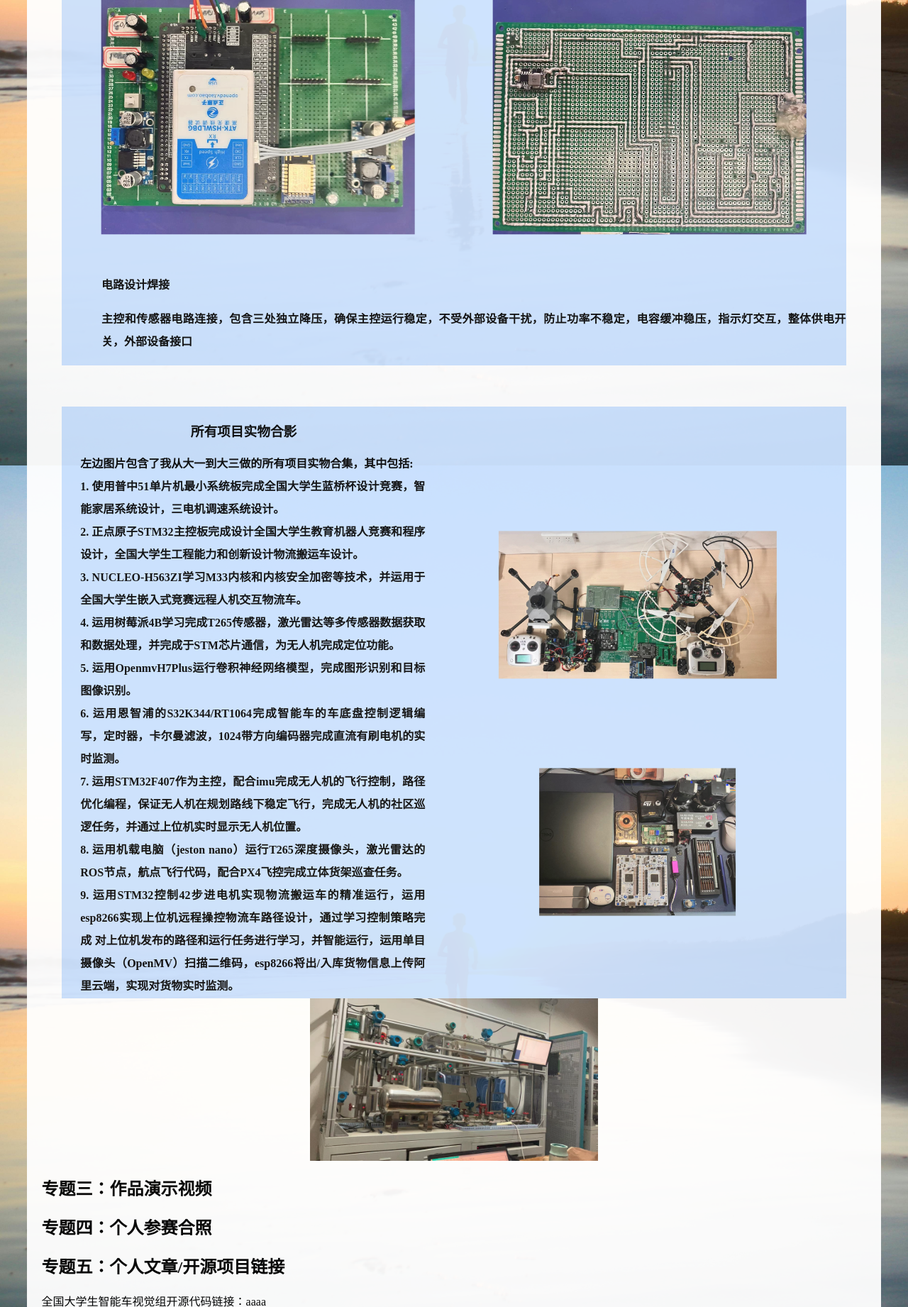
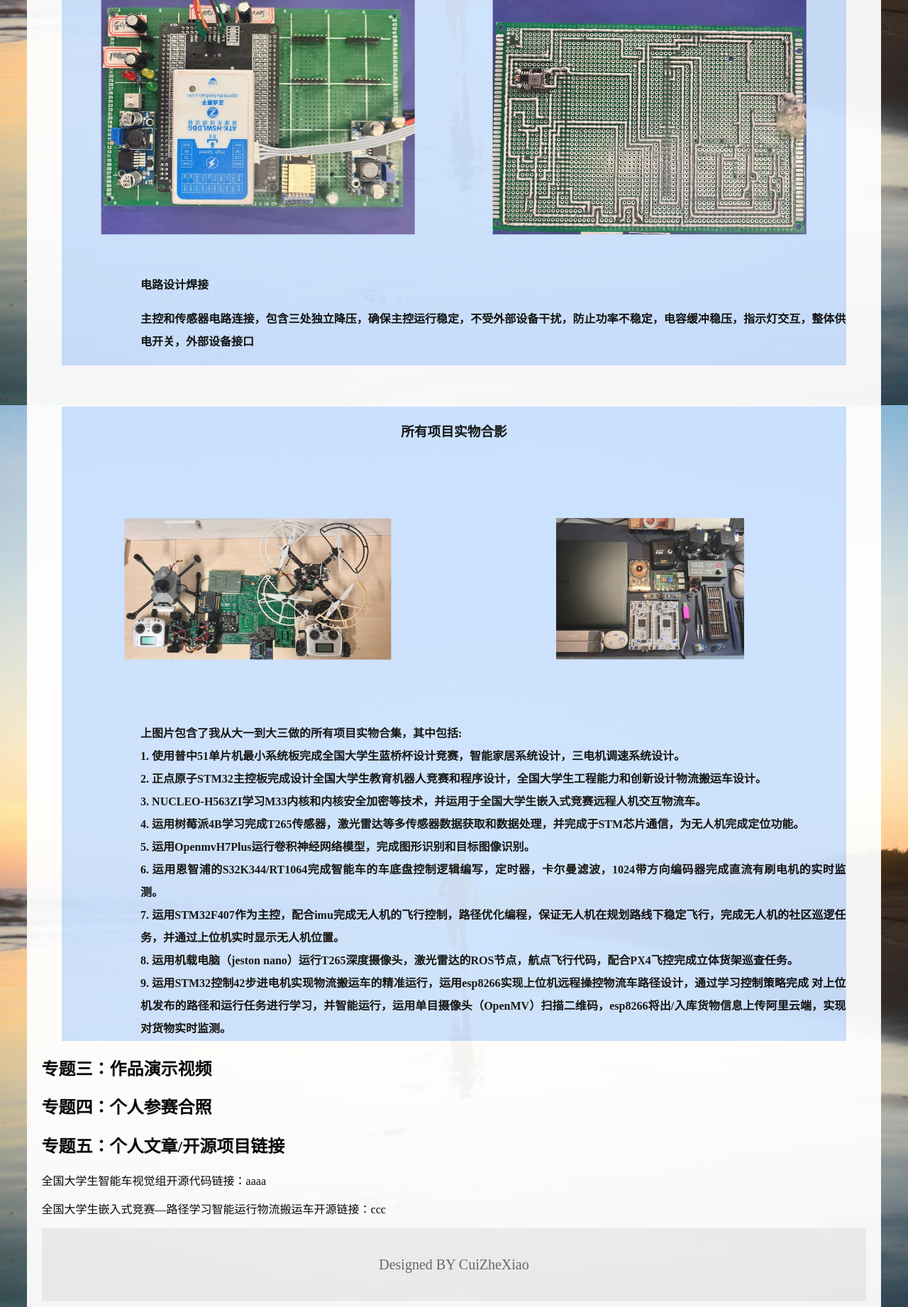
Before and after one commit to TonyDDcui/Self_Introduction, a PHP site: page / in a window 1280 px wide. Shown: the part 2021-3863 px from the top of the page at 71% size. Run offline with PHP 8.4, Linux system fonts and the light colour scheme.

Commit message:
新增内容和字体调整

```diff
--- a/index.html
+++ b/index.html
@@ -46,10 +46,14 @@
 		</div>
 
 		<div class = "picture_show">
-				<div class = "title-type1">
+				<div class = "picture-type">
 						<h3>所有项目实物合影</h3>
+						<div class = "space_container">
+								<img src = "real_img/img1.jpg" alt = "Img1" class = "picture2">
+								<img src = "real_img/img7.jpg" alt = "Img1" class = "picture2">
+						</div>
 						<h4>
-						左边图片包含了我从大一到大三做的所有项目实物合集，其中包括:</h4>
+						上图片包含了我从大一到大三做的所有项目实物合集，其中包括:</h4>
 						<h4>	1. 	使用普中51单片机最小系统板完成全国大学生蓝桥杯设计竞赛，智能家居系统设计，三电机调速系统设计。</h4>
 						<h4>	2.	 正点原子STM32主控板完成设计全国大学生教育机器人竞赛和程序设计，全国大学生工程能力和创新设计物流搬运车设计。</h4>
 						<h4>	3. 	NUCLEO-H563ZI学习M33内核和内核安全加密等技术，并运用于全国大学生嵌入式竞赛远程人机交互物流车。</h4>
@@ -61,13 +65,7 @@
 						<h4>	9. 	运用STM32控制42步进电机实现物流搬运车的精准运行，运用esp8266实现上位机远程操控物流车路径设计，通过学习控制策略完成	对上位机发布的路径和运行任务进行学习，并智能运行，运用单目摄像头（OpenMV）扫描二维码，esp8266将出/入库货物信息上传阿里云端，实现对货物实时监测。
 						</h4>
 				</div>
-				<div class = "picture-type1">
-	    				<img src = "real_img/img1.jpg" alt = "Img1" class = "picture2">
-					<img src = "real_img/img7.jpg" alt = "Img1" class = "picture2">
-				</div>
 		</div>
-
-	    			<img src = "real_img/img5.jpg" alt = "Img1" class = "picture2_3">
             			<h2>专题三：作品演示视频</h2>
             			<h2>专题四：个人参赛合照</h2>
             			<h2>专题五：个人文章/开源项目链接</h2>
--- a/styles.css
+++ b/styles.css
@@ -22,7 +22,7 @@ header {
 h4 {
             margin: 0; /* 去除默认的上下外边距 */
             text-align: justify; /* 两端对齐 */
-		padding-left:5%;
+		padding-left:10%;
 		letter-spacing:2%;
 		line-height:200%;
             text-justify: inter-word; /* 单词间对齐 */
@@ -38,11 +38,13 @@ h4 {
 }
 
 .picture2{
+	display: flex;
+   	justify-content: center; /* 水平居中 */
 	transform: rotate(90deg); /* 将图片旋转90度 */
-    	max-width: 35%; /* 每个图片的最大宽度为容器宽度的50% */
-    	max-height: 35%;
+    	max-width: 18%; /* 每个图片的最大宽度为容器宽度的50% */
+    	max-height: 18%;
     	object-fit: cover;
-	margin-left: 1%;
+	margin: auto;
 }
 
 .picture2_2{
@@ -80,7 +82,7 @@ h4 {
     display: flex;
     justify-content: space-between; /* 子元素在容器中均匀分布 */
     width: 100%;
-	margin-top: 2%; /* 与文字的间距 */
+margin-top: 2%; /* 与文字的间距 */
 }
 
 main {
```
